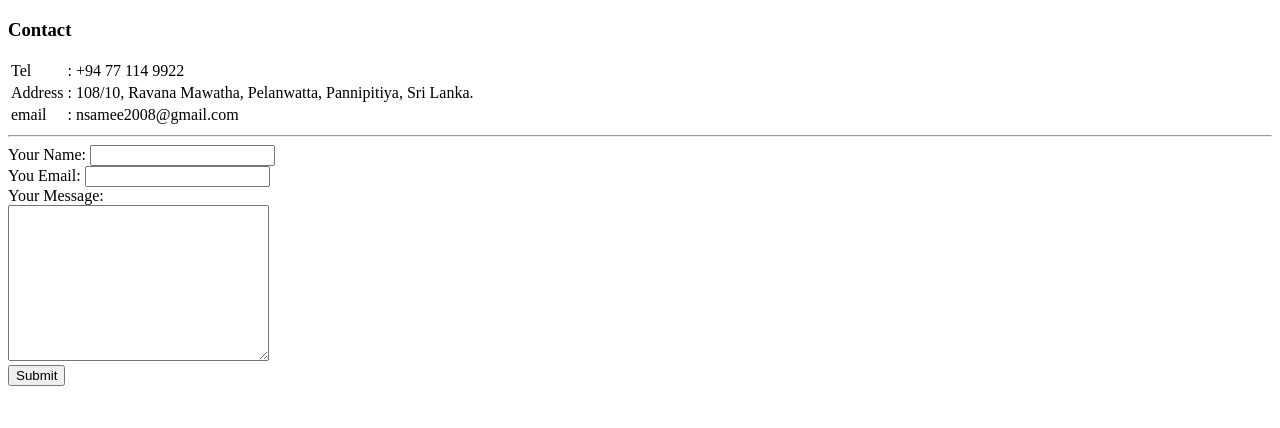
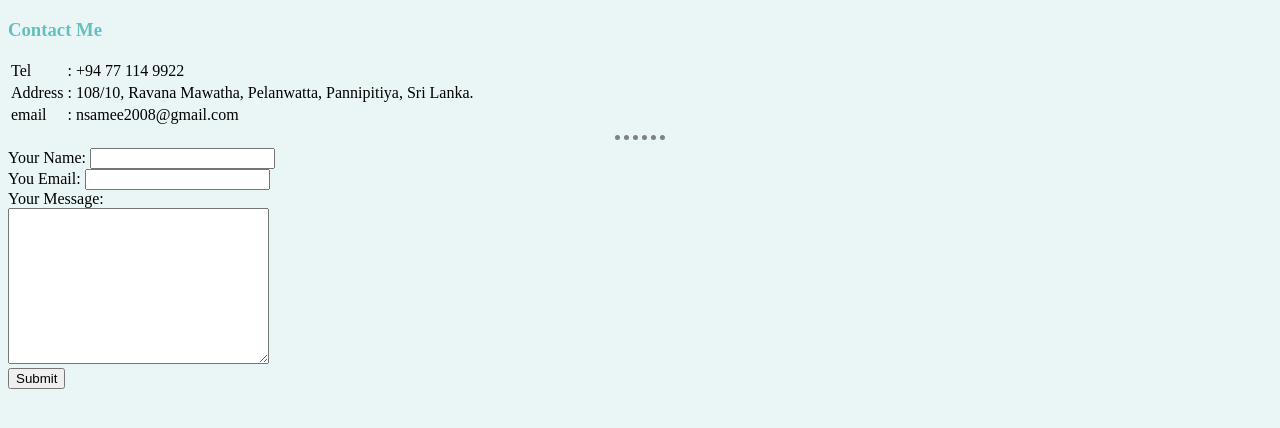
Before and after one commit to hdnsameera/cv, a plain HTML site: page contact.html in a window 1280 px wide. Drawn offline with Linux system fonts and the light colour scheme.

Commit message:
Add initial CV website files

```diff
--- a/contact.html
+++ b/contact.html
@@ -3,11 +3,12 @@
 
 <head>
   <meta charset="utf-8">
-  <title></title>
+  <title>Contact Me</title>
+  <link rel="stylesheet" href="css/styles.css">
 </head>
 
 <body>
-  <h3>Contact</h3>
+  <h3>Contact Me</h3>
   <table border="0">
     <tr>
       <td>Tel</td>
--- /dev/null
+++ b/css/styles.css
@@ -0,0 +1,20 @@
+
+  body {
+    background-color: #EAF6F6;
+  }
+
+  hr {
+    border-style: none;
+    border-top-style: dotted;
+    border-color: grey;
+    border-width: 5px;
+    width: 4%;
+  }
+
+  h1 {
+    color: #66BFBF;
+  }
+
+  h3 {
+    color: #66BFBF;
+  }
```
Also changed, not shown: hobbies.html (+2 -1 lines), index.html (+1 -1 lines).
